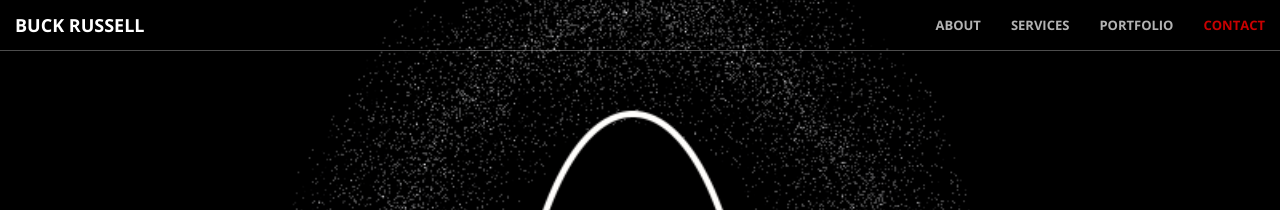
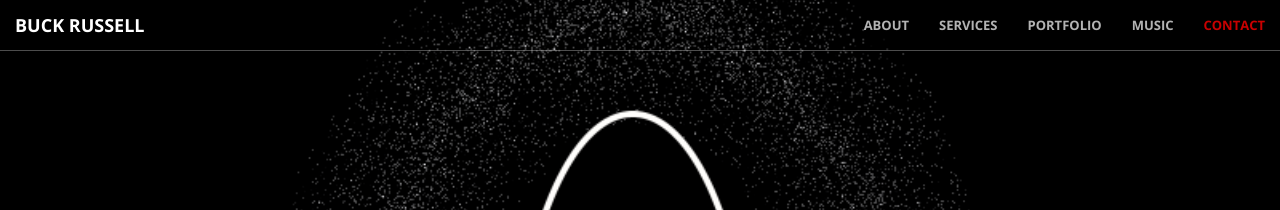
Before and after one commit to buckrussell/buckrussell.github.io, a Jekyll site: the page index.html, which Jekyll copies as it is, in a window 1280 px wide. Shown: the top 210 px of the page. Built offline with Jekyll 4.4.1, drawn with Linux system fonts in a browser that asks for light colours.

Commit message:
Update index.html

```diff
--- a/index.html
+++ b/index.html
@@ -60,6 +60,9 @@
                     </li>
                     <li>
                         <a class="page-scroll" href="#portfolio">Portfolio</a>
+                    </li>
+                    <li>
+                    	<a class="page-scroll" href="pages/musicIndex.html">Music</a>
                     </li>
                     <li>
                         <a class="page-scroll" href="#contact">Contact</a>
```
